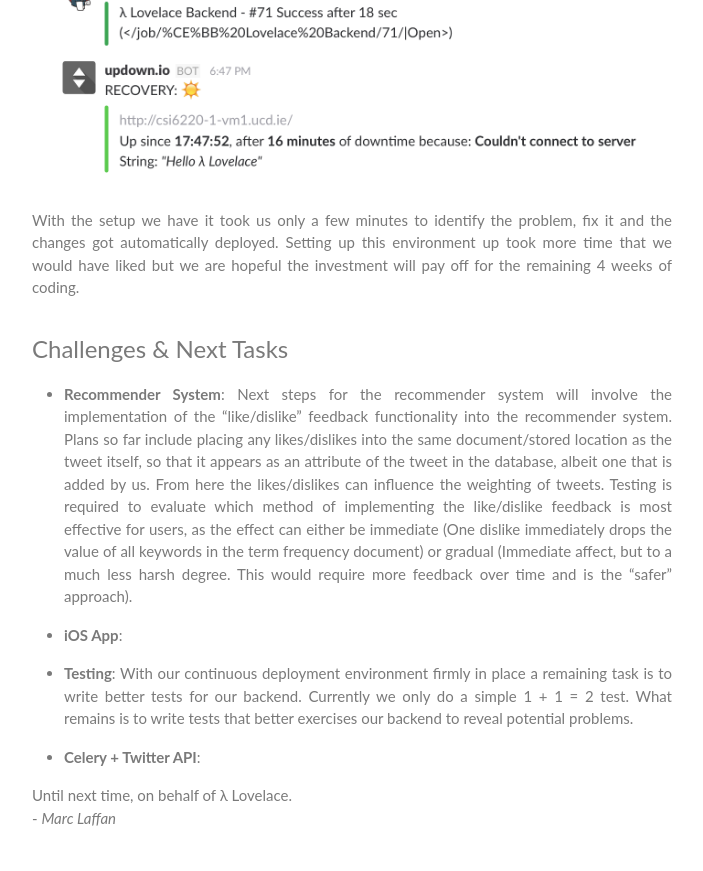
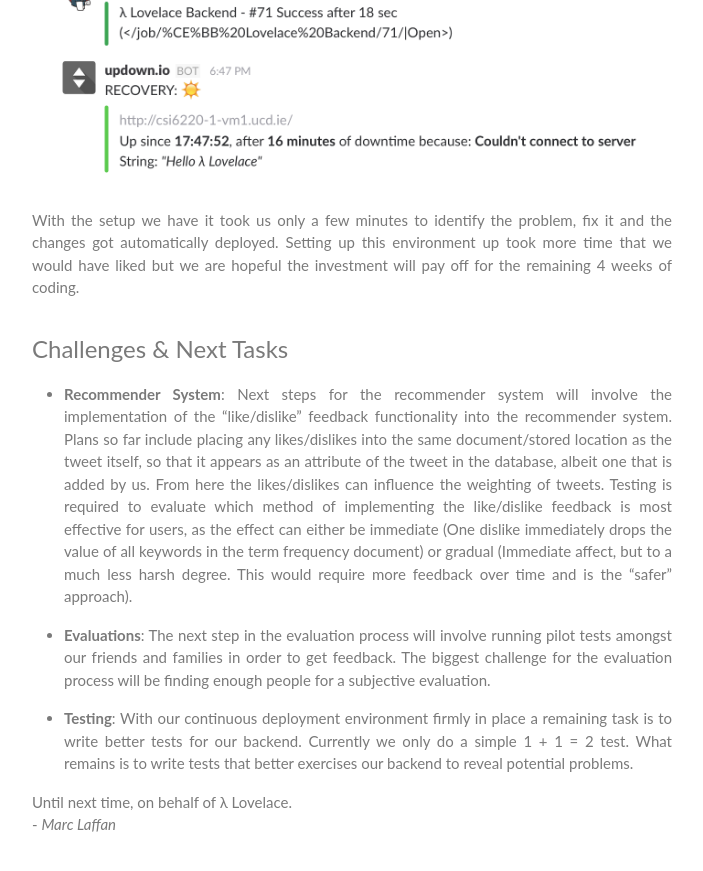
Before and after one commit to jonrh/lambda-lovelace, a Jekyll site: the page built from _posts/2016-07-24-week-11-blog.md, in a window 1280 px wide and 900 px high, scrolled down 5245 px. Shown: the top 871 px of the window, without its empty margins (288-991 px from the left). Built offline with Jekyll 4.4.1, drawn with Linux system fonts in a browser that asks for light colours.

Commit message:
Updated Next Steps Section

```diff
--- a/_posts/2016-07-24-week-11-blog.md
+++ b/_posts/2016-07-24-week-11-blog.md
@@ -132,11 +132,9 @@ With the setup we have it took us only a few minutes to identify the problem, fi
 
 - **Recommender System**: Next steps for the recommender system will involve the implementation of the "like/dislike" feedback functionality into the recommender system. Plans so far include placing any likes/dislikes into the same document/stored location as the tweet itself, so that it appears as an attribute of the tweet in the database, albeit one that is added by us. From here the likes/dislikes can influence the weighting of tweets. Testing is required to evaluate which method of implementing the like/dislike feedback is most effective for users, as the effect can either be immediate (One dislike immediately drops the value of all keywords in the term frequency document) or gradual (Immediate affect, but to a much less harsh degree. This would require more feedback over time and is the "safer" approach).
 
-- **iOS App**:
+- **Evaluations**: The next step in the evaluation process will involve running pilot tests amongst our friends and families in order to get feedback. The biggest challenge for the evaluation process will be finding enough people for a subjective evaluation.
 
 - **Testing**: With our continuous deployment environment firmly in place a remaining task is to write better tests for our backend. Currently we only do a simple 1 + 1 = 2 test. What remains is to write tests that better exercises our backend to reveal potential problems.
-
-- **Celery + Twitter API**:
 
 Until next time, on behalf of λ Lovelace.
 \- *Marc Laffan*
```
